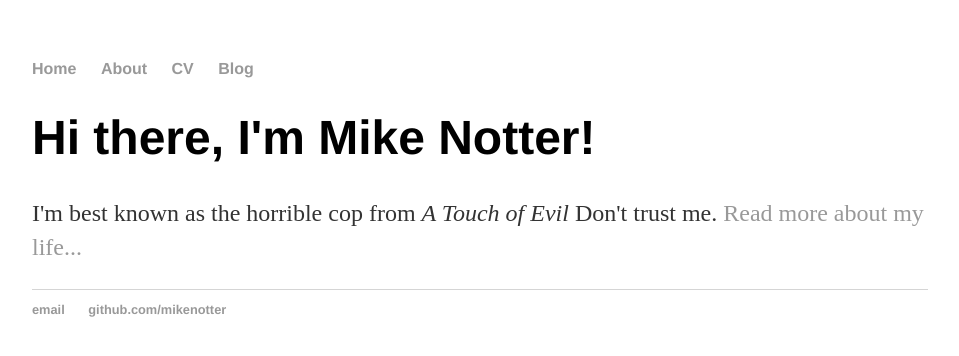
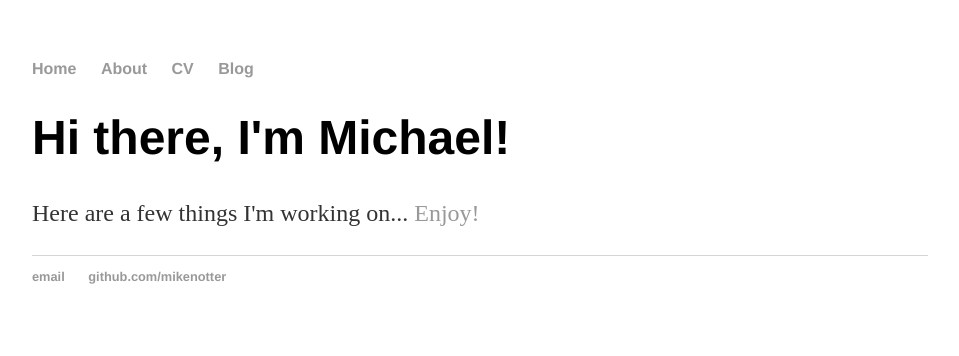
Before and after one commit to mikenotter/mikenotter.github.io, a Jekyll site: the page built from index.html, in a window 1280 px wide. Shown: the top 356 px of the page, without its empty margins (160-1119 px from the left). Built offline with Jekyll 4.4.1, drawn with Linux system fonts in a browser that asks for light colours.

Commit message:
Update index.html

```diff
--- a/index.html
+++ b/index.html
@@ -3,6 +3,6 @@ layout: default
 title: Mike Notter
 ---
 <div class="blurb">
-	<h1>Hi there, I'm Mike Notter!</h1>
-	<p>I'm best known as the horrible cop from <em>A Touch of Evil</em> Don't trust me. <a href="/about">Read more about my life...</a></p>
+	<h1>Hi there, I'm Michael!</h1>
+	<p>Here are a few things I'm working on... <a href="/about">Enjoy!</a></p>
 </div><!-- /.blurb -->
```
